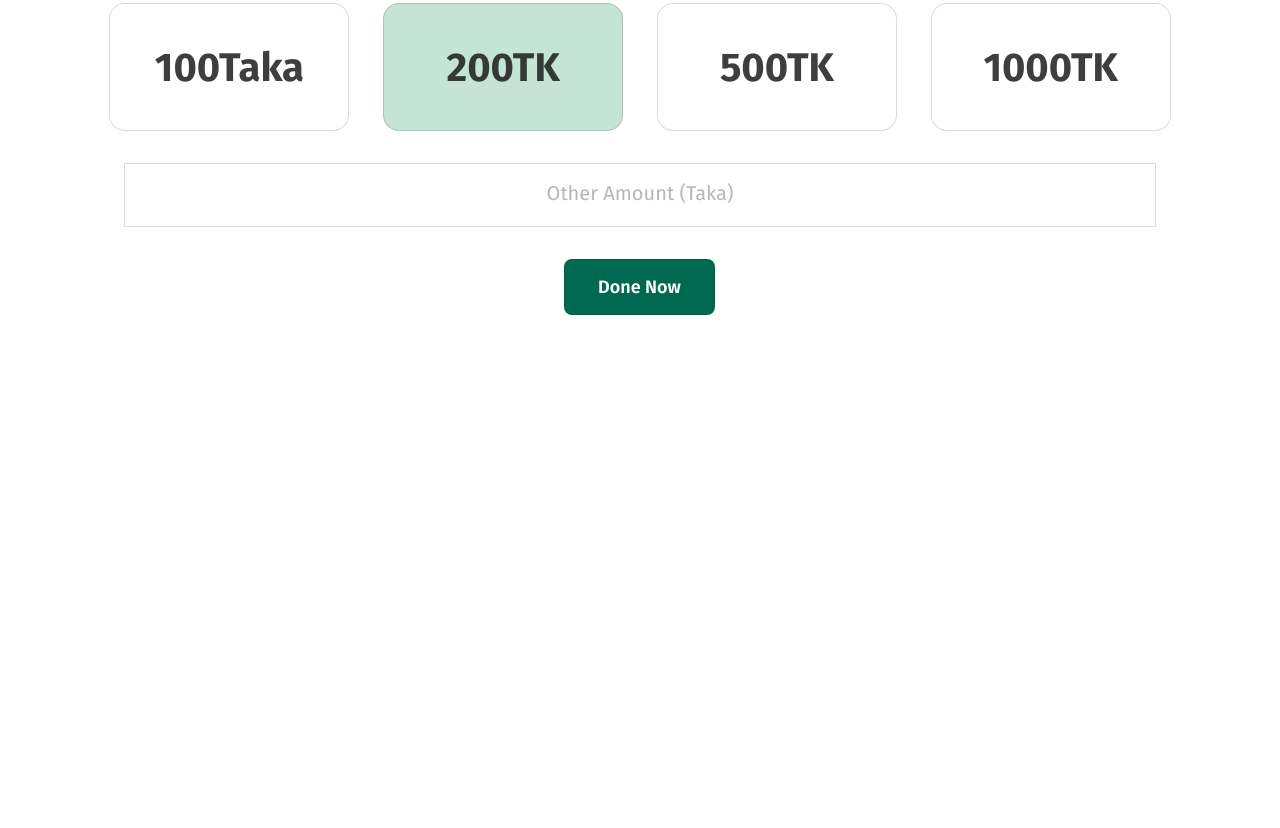
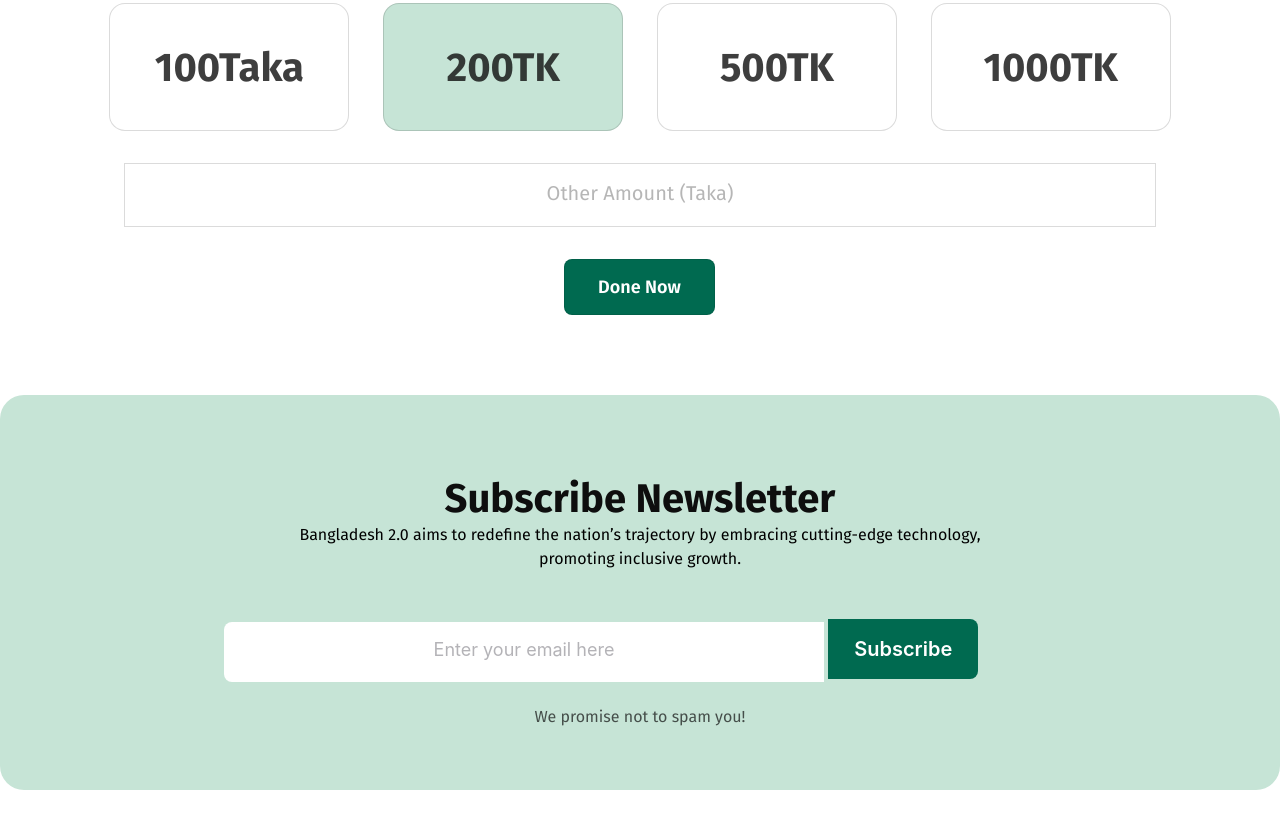
Before and after one commit to Ferdusy111/B-11-Assignment-1, a plain HTML site: page index.html in a window 1280 px wide. Shown: the part 4273-5101 px from the top of the page. Before the commit the page ends 4588 px from the top, so only its background shows below. Drawn offline with Linux system fonts and the light colour scheme.

Commit message:
added subscribe style

```diff
--- a/index.html
+++ b/index.html
@@ -210,6 +210,26 @@
                 <button class="donate-btn">Done Now</button>
             </div>
         </section>
+        <!-- 8th part -->
+        <section class="subscribe">
+            <div class="subscribe-text">
+                <h2 class="subscriber-title">
+                    Subscribe Newsletter
+                </h2>
+                <p class="subscriber-description">Bangladesh 2.0 aims to redefine the nation’s trajectory by embracing cutting-edge technology, promoting inclusive growth.</p>
+            </div>
+            <div class="submit-item">
+                <label>
+                    <input class="text-field" type="text" id="feedback" placeholder="Enter your email here">
+                </label>
+                <label>
+                    <input class="submit-button" type="submit" value="Subscribe">
+                </label>
+            </div>
+            <div class="subscribe-para">
+                <p>We promise not to spam you!</p>
+            </div>
+        </section>
     </main>
     <footer></footer>
 
--- a/style/styles.css
+++ b/style/styles.css
@@ -457,3 +457,78 @@ main{
     font-size: 18px;
     font-weight: 600;
 }
+/* ____________________________8th part_________________________________ */
+/* subscribe style------------------------------ */
+.subscribe{
+    height:395px ;
+    /* border: 2px solid red; */
+    margin-top: 80px;
+    margin-bottom: 80px;
+    border-radius: 24px;
+    background: rgb(198, 228, 214);
+    padding: 80px 100px 80px 100px;
+}
+.subscribe-text{
+    width:750px ;
+    height:112px ;
+    margin: 0 auto;
+}
+.subscriber-title{
+    color: rgb(14, 14, 14);
+    font-size: 40px;
+    font-weight: 700;
+    line-height: 48px;
+    letter-spacing: 0%;
+    text-align: center;
+}
+.subscriber-description{
+    color: rgba(14, 14, 14, 0.7)
+    font-size: 16px;
+    font-weigh: 400;
+    line-height: 24px;
+    letter-spacing: 0%;
+    text-align: center;
+}
+.subscribe.submit-item{
+    margin-top: 24px;
+}
+.subscribe .submit-item .text-field{
+    border-radius: 8px 0px 0px 8px;
+    padding: 18px 40px 18px 40px;
+    background: rgb(255, 255, 255);
+    width:600px ;
+    height:60px ;
+    border: none;
+}
+.subscribe .submit-item .text-field::placeholder{
+    color: rgba(7, 2, 17, 0.3);
+    font-family: Inter;
+    font-size: 18px;
+    font-weight: 400;
+    line-height: 22px;
+    letter-spacing: 0%;
+    text-align: center;
+}
+.subscribe .submit-item .submit-button{
+    width:150px ;
+    height:60px;
+    border-radius: 0px 50px 50px 0px;
+    color: rgb(255, 255, 255);
+    font-family: Inter;
+    font-size: 20px;
+    font-weight: 600;
+    text-align: center;
+    text-transform: capitalize;
+    border: none;
+    border-radius: 0px 8px 8px 0px;
+    background: rgb(0, 106, 80);
+}
+.subscribe-para{
+    color: rgba(14, 14, 14, 0.7);
+    font-size: 16px;
+    font-weight: 400;
+    line-height: 19px;
+    letter-spacing: 0%;
+    text-align: center;
+    margin-top: 25px;
+}
```
